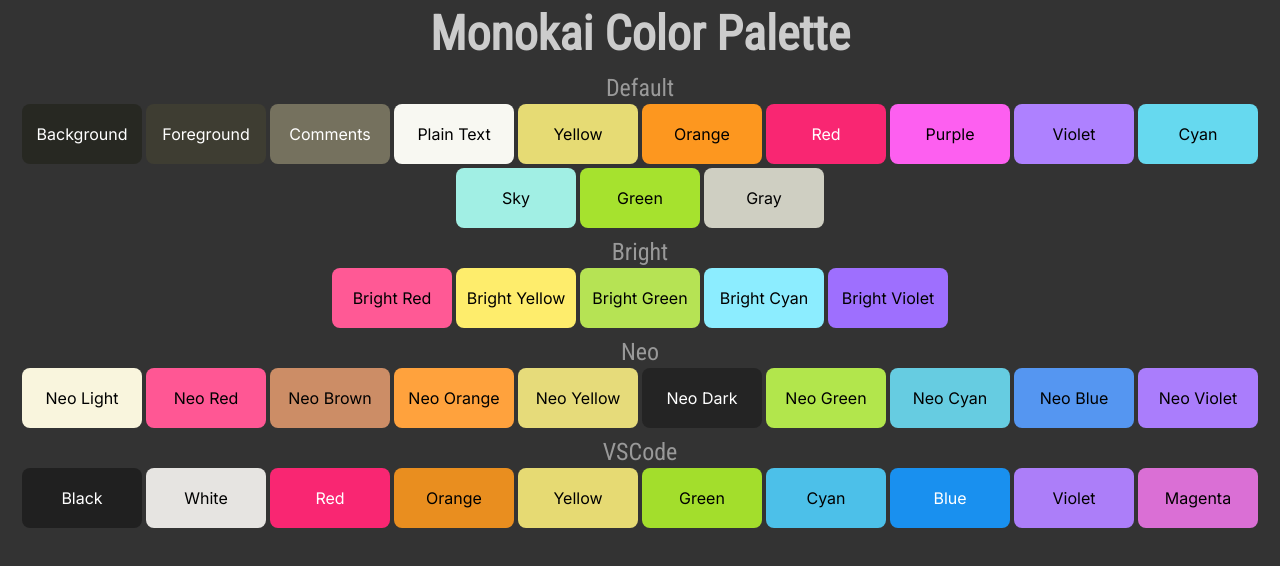
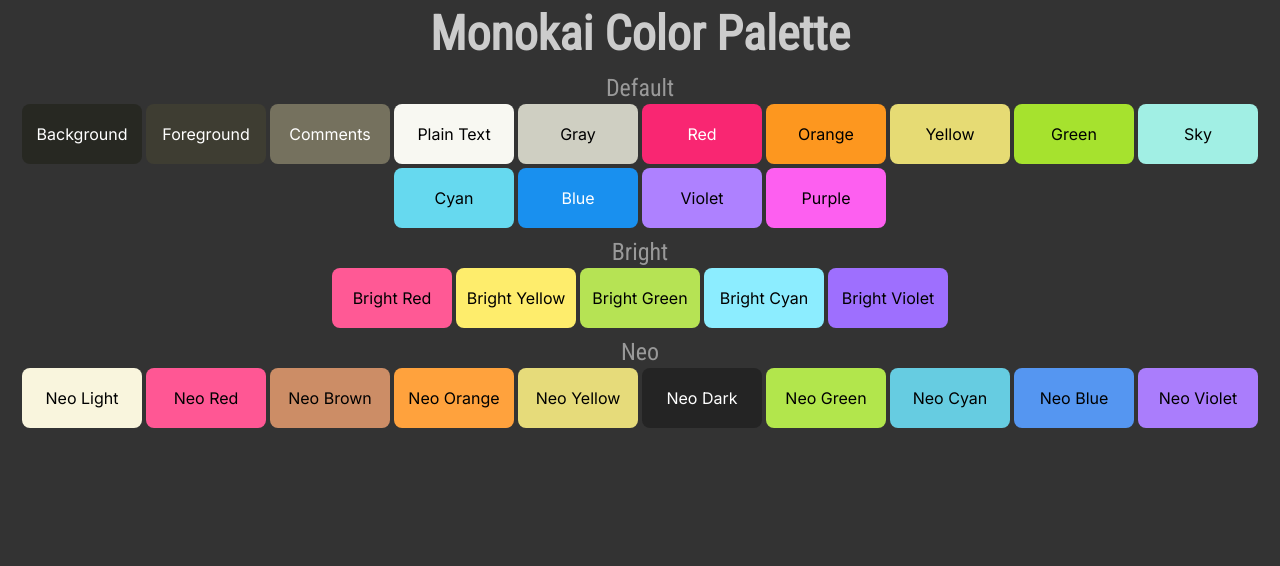
Before and after one commit to LuviKunG/ReactMonokaiColorPalette, a React (Create React App) app: page / in a window 1280 px wide. Shown: the top 566 px of the page. Built offline with nearby package versions, Linux system fonts and the light colour scheme.

Commit message:
merge color.

```diff
--- a/src/App.js
+++ b/src/App.js
@@ -4,7 +4,6 @@
 import DisplayColor from './DisplayColor';
 import colorDefault from './colors/default';
 import colorBright from './colors/bright';
-import colorVSCode from './colors/vscode';
 import colorNeo from './colors/neo';
 
 function App() {
@@ -23,7 +22,6 @@
     "Default": colorDefault,
     "Bright": colorBright,
     "Neo": colorNeo,
-    "VSCode": colorVSCode
   };
   const onColorSelected = (e, color) => {
     setColor(color);
--- a/src/colors/default.js
+++ b/src/colors/default.js
@@ -3,13 +3,14 @@
     { color: '#3e3d32', name: 'Foreground' },
     { color: '#75715e', name: 'Comments' },
     { color: '#f8f8f2', name: 'Plain Text' },
+    { color: '#cfcfc2', name: 'Gray' },
+    { color: '#f92672', name: 'Red' },
+    { color: '#fd971f', name: 'Orange' },
     { color: '#e6db74', name: 'Yellow' },
-    { color: '#fd971f', name: 'Orange' },
-    { color: '#f92672', name: 'Red' },
+    { color: '#a6e22e', name: 'Green' },
+    { color: '#a1efe4', name: 'Sky' },
+    { color: '#66d9ef', name: 'Cyan' },
+    { color: "#1990EF", name: 'Blue' },
+    { color: '#ae81ff', name: 'Violet' },
     { color: '#fd5ff0', name: 'Purple' },
-    { color: '#ae81ff', name: 'Violet' },
-    { color: '#66d9ef', name: 'Cyan' },
-    { color: '#a1efe4', name: 'Sky' },
-    { color: '#a6e22e', name: 'Green' },
-    { color: '#cfcfc2', name: 'Gray' },
 ]; export default color;
--- a/src/colors/vscode.js
+++ /dev/null
@@ -1,13 +0,0 @@
-const color = [
-    { color: '#202020', name: 'Black' },
-    { color: '#E6E4E1', name: 'White' },
-    { color: '#F92672', name: 'Red' },
-    { color: '#E98E1F', name: 'Orange' },
-    { color: '#E6DA73', name: 'Yellow' },
-    { color: '#A3DE2C', name: 'Green' },
-    { color: "#4CC0E9", name: 'Cyan' },
-    { color: "#1990EF", name: 'Blue' },
-    { color: '#AC7EF9', name: 'Violet' },
-    { color: '#DA6FD5', name: 'Magenta' },
-];
-export default color;
```
